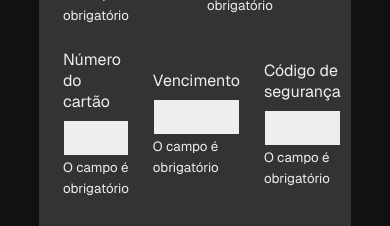
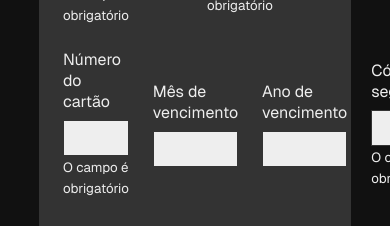
Before and after one commit to rafaeldamacena9304/egames, a React (Create React App) app: page /checkout in a window 390 px wide. Both pictures are taken after typing "Sample", "name@example.com", "Sample", "name@example.com", "name@example.com" into the empty fields and a click on the button "Cartão de crédito". Shown: the part 1287-1513 px from the top of the page. Built offline with nearby package versions, Linux system fonts and the light colour scheme.

Commit message:
feat: ajustes finais

```diff
--- a/package.json
+++ b/package.json
@@ -11,11 +11,13 @@
     "@types/node": "^16.18.114",
     "@types/react": "^18.3.11",
     "@types/react-dom": "^18.3.1",
+    "@types/react-router-hash-link": "^2.4.9",
     "formik": "^2.4.6",
     "react": "^18.3.1",
     "react-dom": "^18.3.1",
     "react-redux": "^9.1.2",
     "react-router-dom": "^6.27.0",
+    "react-router-hash-link": "^2.4.3",
     "react-scripts": "5.0.1",
     "styled-components": "^6.1.13",
     "typescript": "^4.9.5",
--- a/src/App.tsx
+++ b/src/App.tsx
@@ -1,5 +1,3 @@
-import { Provider } from 'react-redux';
-import { store } from './redux/store'
 import { createBrowserRouter, RouterProvider } from 'react-router-dom';
 
 import { Home } from './pages/Home';
@@ -32,11 +30,11 @@ const rotas = createBrowserRouter([
 
 function App() {
   return (
-    <Provider store={store}>
+    <>
       <GlobalStyle/>
       <RouterProvider router={rotas}/>
       <Carrinho/>
-   </Provider>
+    </>
   );
 }
 
--- a/src/components/Button/index.tsx
+++ b/src/components/Button/index.tsx
@@ -7,11 +7,12 @@ interface ButtonProps{
     to?: string
     onClick?: () => void
     $background?: string
+    type?:string
 }
 
 export const Button = (props: ButtonProps) => {
     if (props.tipo === 'button'){
-        return <style.Button title={props.title} onClick={props.onClick} >{props.children}</style.Button>
+        return <style.Button  title={props.title} onClick={props.onClick} >{props.children}</style.Button>
     }
 
     return(
--- a/src/components/Button/styles.ts
+++ b/src/components/Button/styles.ts
@@ -21,7 +21,7 @@ export const Button = styled.button<{$background?: string}>`
 export const ButtonLink = styled(Link)`
     background-color:transparent;
     color:var(--branco);
-    border:none;
+    border:1px solid var(--branco);
     padding:8px 8px;
     border-radius:8px;
     font-size:16px;
--- a/src/components/Header/styles.ts
+++ b/src/components/Header/styles.ts
@@ -1,5 +1,5 @@
 import styled from "styled-components";
-import { Link } from "react-router-dom";
+import { HashLink } from 'react-router-hash-link'
 
 
 
@@ -33,7 +33,7 @@ export const Nav = styled.nav`
         display:none;
     }
 `
-export const aLink = styled(Link)`
+export const aLink = styled(HashLink)`
     margin-right:16px;
     color:var(--branco);
     text-decoration:none;
@@ -46,7 +46,7 @@ export const CarrinhoLink = styled(aLink)`
         margin-left:16px;
     }
 
-    @media (max-width:395px){
+    @media (max-width:768px){
         span{
             display:none;
         }
--- a/src/components/ListaProdutos/index.tsx
+++ b/src/components/ListaProdutos/index.tsx
@@ -9,6 +9,7 @@ export interface ListaProdutosProps{
     titulo: string
     $backgroundColor: 'cinza' | 'preto'
     games: Game[]
+    id?: string
 }
 
 export const ListaProdutos = (props: ListaProdutosProps) => {
@@ -35,7 +36,7 @@ export const ListaProdutos = (props: ListaProdutosProps) => {
     }
 
     return(
-        <style.ListaProdutosContainer $backgroundColor={props.$backgroundColor}>
+        <style.ListaProdutosContainer id={props.id}     $backgroundColor={props.$backgroundColor}>
             <div className="container">
                 <style.Titulo>{props.titulo}</style.Titulo>
                 <style.ListaProdutos>
--- a/src/globalStyle.ts
+++ b/src/globalStyle.ts
@@ -1,6 +1,9 @@
 import { createGlobalStyle } from "styled-components";
 
 export const GlobalStyle = createGlobalStyle`
+    html{
+        scroll-behavior: smooth;
+    }
     :root{
     --branco:#EEE;
     --cinza:#333;
--- a/src/index.tsx
+++ b/src/index.tsx
@@ -2,14 +2,18 @@ import React from 'react';
 import ReactDOM from 'react-dom/client';
 import App from './App';
 import reportWebVitals from './reportWebVitals';
+import { Provider } from 'react-redux';
+import { store } from './redux/store';
 
 const root = ReactDOM.createRoot(
   document.getElementById('root') as HTMLElement
 );
 root.render(
-  <React.StrictMode>
-    <App />
-  </React.StrictMode>
+  <Provider store={store}>
+    <React.StrictMode>
+      <App />
+    </React.StrictMode>
+  </Provider>
 );
 
 // If you want to start measuring performance in your app, pass a function
--- a/src/pages/Checkout/index.tsx
+++ b/src/pages/Checkout/index.tsx
@@ -14,10 +14,12 @@ import cartao from '../../assets/images/cartao.png'
 import { TabButton } from "./styles"
 import { useFormik } from "formik"
 import * as yup from 'yup'
+import { usePurchaseMutation } from "../../services/api"
 
 export const Checkout = () => {
 
 
+    const [ purchase, { isLoading, isError, data, isSuccess } ] = usePurchaseMutation()
 
     const form = useFormik({
         initialValues: {
@@ -29,7 +31,8 @@ export const Checkout = () => {
             titularCartao:'',
             cpfCartao:'',
             numeroCartao:'',
-            vencimentoCartao:'',
+            mesVencimentoCartao:'',
+            anoVencimentoCartao: '',
             codigoCartao:'',
             parcelamento:1,
         },
@@ -46,13 +49,43 @@ export const Checkout = () => {
                 pagamentoCartao ? schema.required('O campo é obrigatório') : schema),
             numeroCartao: yup.string().when((values, schema) =>
                 pagamentoCartao ? schema.required('O campo é obrigatório') : schema),
-            vencimentoCartao: yup.string().when((values, schema) =>
+            mesVencimentoCartao: yup.string().when((values, schema) =>
+                pagamentoCartao ? schema.required('O campo é obrigatório') : schema),
+            anoVencimentoCartao: yup.string().when((values, schema) =>
                 pagamentoCartao ? schema.required('O campo é obrigatório') : schema),
             codigoCartao: yup.string().when((values, schema) =>
                 pagamentoCartao ? schema.required('O campo é obrigatório') : schema),
         }),
         onSubmit: (values) => {
-            console.log(values)
+            purchase({
+                billing: {
+                    document: values.cpf,
+                    email: values.email,
+                    name: values.nomeCompleto
+                },
+                delivery: {
+                    email: values.emailEntrega
+                },
+                payment: {
+                    installments:1,
+                    card:{
+                        active: pagamentoCartao,
+                        code: Number(values.codigoCartao),
+                        name: values.titularCartao,
+                        number: values.numeroCartao,
+                        owner:{
+                            document:values.cpfCartao,
+                            name:values.titularCartao
+                        },
+                        expires:{
+                            month:1,
+                            year:2024
+                        },
+                    },
+
+                },
+                products:[]
+            })
         }
     })
 
@@ -70,7 +103,41 @@ export const Checkout = () => {
     const [pagamentoCartao, setPagamentoCartao] = useState(false)
 
     return(
-        <form onSubmit={form.handleSubmit} className="container">
+        <div className="container">
+            { isSuccess ?
+                (<CheckoutCard titulo="Muito obrigado">
+                <>
+                <p>
+                    É com satisfação que informamos que recebemos seu pedido com sucesso! <br />
+                    Abaixo estão os detalhes da sua compra: <br />
+                    Número do pedido: XXXXXX <br />
+                    Forma de pagamento: Boleto Bancário
+                </p>
+                <p>
+                    Caso tenha optado pelo pagamento via boleto bancário,
+                    lembre-se de que a confirmação pode levar até 3 dias úteis.
+                    Após a aprovação do pagamento, enviaremos um e-mail
+                    contendo o código de ativação do jogo.
+                </p>
+                <p>
+                    Se você optou pelo pagamento com cartão de crédito,
+                    a liberação do código de ativação ocorrerá após a aprovação da
+                    transação pela operadora do cartão. Você receberá o código no e-mail
+                    cadastrado em nossa loja.
+                </p>
+                <p>
+                    Pedimos que verifique sua caixa de entrada e a
+                    pasta de spam para garantir que receba nossa comunicação.
+                    Caso tenha alguma dúvida ou necessite de mais informações,
+                    por favor, entre em contato conosco através dos nossos canais de atendimento ao cliente.
+                </p>
+                <p>
+                    Agradecemos por escolher a EPLAY e esperamos que desfrute do seu jogo!
+                </p>
+                </>
+            </CheckoutCard>)
+            :
+            (<form onSubmit={form.handleSubmit}>
             <Header/>
             <CheckoutCard titulo="Dados para cobrança">
                 <>
@@ -145,10 +212,17 @@ export const Checkout = () => {
                             </InputContainer>
                             <InputContainer>
                                 <label htmlFor="vencimentoCartao">
-                                    Vencimento
+                                    Mês de vencimento
                                 </label>
-                                <input id="vencimentoCartao" type="text" name="vencimentoCartao" value={form.values.vencimentoCartao} onChange={form.handleChange} onBlur={form.handleBlur}/>
-                                <small>{getErrorMessage('vencimentoCartao', form.errors.vencimentoCartao)}</small>
+                                <input id="mesVencimentoCartao" type="text" name="mesVencimentoCartao" value={form.values.anoVencimentoCartao} onChange={form.handleChange} onBlur={form.handleBlur}/>
+                                <small>{getErrorMessage('vencimentoCartao', form.errors.mesVencimentoCartao)}</small>
+                            </InputContainer>
+                            <InputContainer>
+                                <label htmlFor="vencimentoCartao">
+                                    Ano de vencimento
+                                </label>
+                                <input id="anoVencimentoCartao" type="number" name="anoVencimentoCartao" value={form.values.anoVencimentoCartao} onChange={form.handleChange} onBlur={form.handleBlur}/>
+                                <small>{getErrorMessage('vencimentoCartao', form.errors.anoVencimentoCartao)}</small>
                             </InputContainer>
                             <InputContainer>
                                 <label htmlFor="codigoCartao">
@@ -184,8 +258,11 @@ export const Checkout = () => {
                     }
                 </div>
             </CheckoutCard>
-            <Button title="Clique aqui para finalizar a compra" tipo="button">Finalizar compra</Button>
+            <Button type="submit" onClick={form.handleSubmit} title="Clique aqui para finalizar a compra" tipo="button">Finalizar compra</Button>
             <Footer/>
-        </form>
+            </form>)
+            }
+
+        </div>
     )
 }
--- a/src/pages/Home/index.tsx
+++ b/src/pages/Home/index.tsx
@@ -45,8 +45,8 @@ export const Home = () => {
             <Header/>
             </div>
             <Banner/>
-            <ListaProdutos games={promocoes} titulo="Promoções" $backgroundColor="cinza"/>
-            <ListaProdutos games={emBreve} titulo="Em breve" $backgroundColor="preto"/>
+            <ListaProdutos id="promocoes" games={promocoes} titulo="Promoções" $backgroundColor="cinza"/>
+            <ListaProdutos id="novidades" games={emBreve} titulo="Em breve" $backgroundColor="preto"/>
             <Footer/>
             </>
         )
--- a/src/services/api.ts
+++ b/src/services/api.ts
@@ -1,5 +1,39 @@
 import { createApi, fetchBaseQuery } from '@reduxjs/toolkit/query/react'
 import { Game } from '../pages/Home'
+
+interface Produto {
+    id: number
+    preco: number
+}
+
+interface PurchasePayload {
+    products: Produto[]
+    billing: {
+        name: string
+        email:string
+        document:string
+    },
+    delivery: {
+        email:string
+    },
+    payment: {
+        card: {
+            active: boolean
+            owner?: {
+                name:string
+                document:string
+            }
+            name?:string
+            number?: string
+            expires?: {
+                month:number
+                year:number
+            }
+            code?: number
+        }
+        installments: number
+    }
+}
 
 export const api = createApi({
     baseQuery: fetchBaseQuery({
@@ -37,6 +71,13 @@ export const api = createApi({
         }),
         getGame: builder.query<Game, string>({
             query: (id) => `jogos/${id}`
+        }),
+        purchase: builder.mutation<any,PurchasePayload>({
+            query: (body) => ({
+                url: 'checkout',
+                method: 'POST',
+                body: body
+            })
         })
     })
 })
@@ -49,5 +90,5 @@ export const {  useGetJogoDestaqueQuery,
                 useGetLutaGamesQuery,
                 useGetRpgGamesQuery,
                 useGetSimulacaoGamesQuery,
-                useGetGameQuery
+                useGetGameQuery, usePurchaseMutation
             } = api
```
Also changed, not shown: src/components/Header/index.tsx (+4 -5 lines), 1 other file (tests, documents, lock files or other folders).
